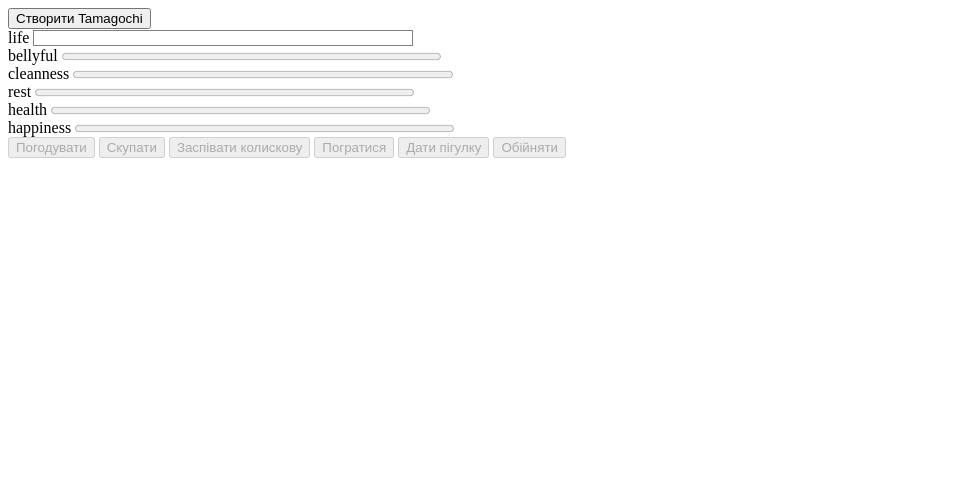
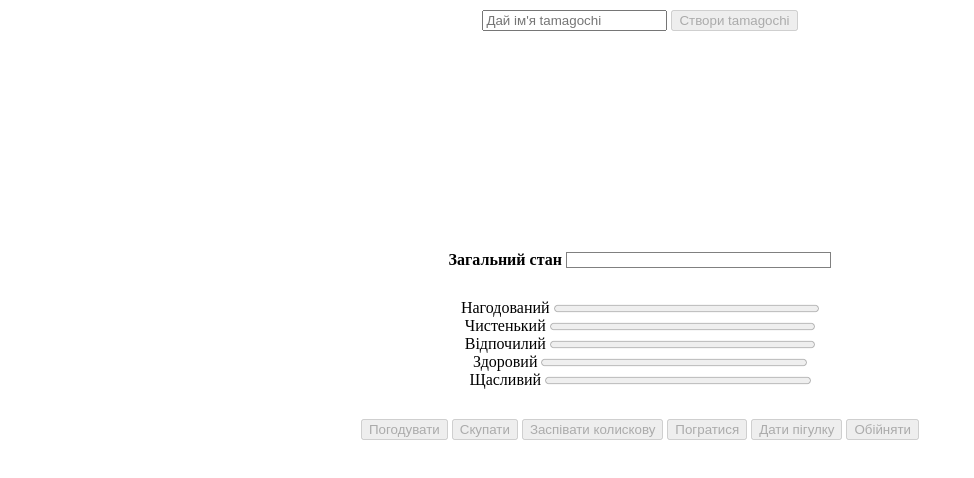
Before and after one commit to NataliyaKoval/GeekHub, a plain HTML site: page homework3/tamagochi/index.html in a window 1280 px wide. Shown: the whole page, without its empty margins (0-974 px from the left). Drawn offline with Linux system fonts and the light colour scheme.

Commit message:
img, text, input for tamagochi

```diff
--- a/homework3/tamagochi/index.html
+++ b/homework3/tamagochi/index.html
@@ -9,33 +9,38 @@
 <body>
     <div class="wrapper">
         <div class="creation">
-            <button class="creationButton" data-creation>Створити Tamagochi</button>
+            <form action="#">
+                <input type="text" placeholder="Дай ім'я tamagochi" data-input>
+                <button disabled class="creationButton" data-creation>Створи tamagochi</button>
+            </form>
         </div>
-        <div>
-            life
+        <div class="imgTamagochi" data-img></div>
+        <div class="text" data-text></div>
+        <div class="total">
+            <b>Загальний стан</b>
             <progress class="progressLife" data-life value="" max="100">
         </div>
         <div>
-            bellyful
+            Нагодований
             <progress class="progress" data-bellyful value="" max="100">
         </div>
         <div>
-            cleanness
+            Чистенький
             <progress class="progress" data-cleanness value="" max="100">
         </div>
         <div>
-            rest
+            Відпочилий
             <progress class="progress" data-rest value="" max="100">
         </div>
         <div>
-            health
+            Здоровий
             <progress class="progress" data-health value="" max="100">
         </div>
         <div>
-            happiness
+            Щасливий
             <progress class="progress" data-happiness value="" max="100">
         </div>
-        <div>
+        <div class="buttons">
             <button data-feed>Погодувати</button>
             <button data-wash>Скупати</button>
             <button data-sleep>Заспівати колискову</button>
--- a/homework3/tamagochi/script.js
+++ b/homework3/tamagochi/script.js
@@ -11,6 +11,11 @@ const cleanness = document.querySelector('[data-cleanness]');
 const rest = document.querySelector('[data-rest]');
 const health = document.querySelector('[data-health]');
 const happiness = document.querySelector('[data-happiness]');
+const imgTamagochi = document.querySelector('[data-img]');
+const input = document.querySelector('[data-input]');
+const textArea = document.querySelector('[data-text]');
+let img = document.createElement('img');
+let text = document.createElement('p');
 let tamagochi;
 
 class Tamagochi {
@@ -51,10 +56,30 @@ class Tamagochi {
 
 function create() {
     tamagochi = new Tamagochi;
+    img.src='img/smile.jpg';
+    img.classList.add('smallPicture')
+    imgTamagochi.appendChild(img);
+    creationButton.disabled = 1;
 }
 
+function getName() {
+    let name = input.value;
+    text.innerText = `Привіт! Я ${name}. Піклуйся про мене!`;
+    textArea.appendChild(text);
+    input.value = '';
+}
+
+function btnDisabled() {
+    if (input.value.length < 3) {
+        creationButton.disabled = 1;
+    } else {
+        creationButton.disabled = 0;
+    }
+}
+
+input.addEventListener('keyup', btnDisabled);
 creationButton.addEventListener('click', create);
-
+creationButton.addEventListener('click', getName);
 
 feedButton.addEventListener('click', () => tamagochi.feed());
 
@@ -96,12 +121,15 @@ setInterval(reduceValues, 1000);
 
 function goodbye() {
     if (life.value === 0) {
+        img.src = 'img/dead-smile.jpg';
+        text.innerText = 'Господар з тебе не дуже.';
         feedButton.disabled = true;
         washButton.disabled = true;
         sleepButton.disabled = true;
         playButton.disabled = true;
         hugsButton.disabled = true;
         medicateButton.disabled = true;
+
     } else {
         feedButton.disabled = false;
         washButton.disabled = false;
@@ -110,4 +138,5 @@ function goodbye() {
         hugsButton.disabled = false;
         medicateButton.disabled = false;
     }
+
 }
--- a/homework3/tamagochi/style.css
+++ b/homework3/tamagochi/style.css
@@ -11,9 +11,40 @@
 
 .progressLife::-webkit-progress-value {
     background-color: rgb(111, 206, 127);
-  }
+}
 
 .progressLife::-webkit-progress-bar {
     background-color: #FFF;
 
-  }
+}
+
+.imgTamagochi {
+  width: 200px;
+  height: 200px;
+  margin: 10px auto;
+}
+
+.smallPicture {
+  width: 150px;
+  height: 150px;
+}
+
+.wrapper {
+  width: 70%;
+  margin: 10px auto;
+  text-align: center;
+
+}
+
+.total {
+  margin-bottom: 30px;
+}
+
+.buttons {
+  margin-top: 30px;
+}
+
+.text {
+  color: rgb(185, 101, 22);
+  font-size: 20px;
+}
```
Also changed, not shown: homework3/tamagochi/img/dead-smile.jpg (added), homework3/tamagochi/img/smile.jpg (added).
